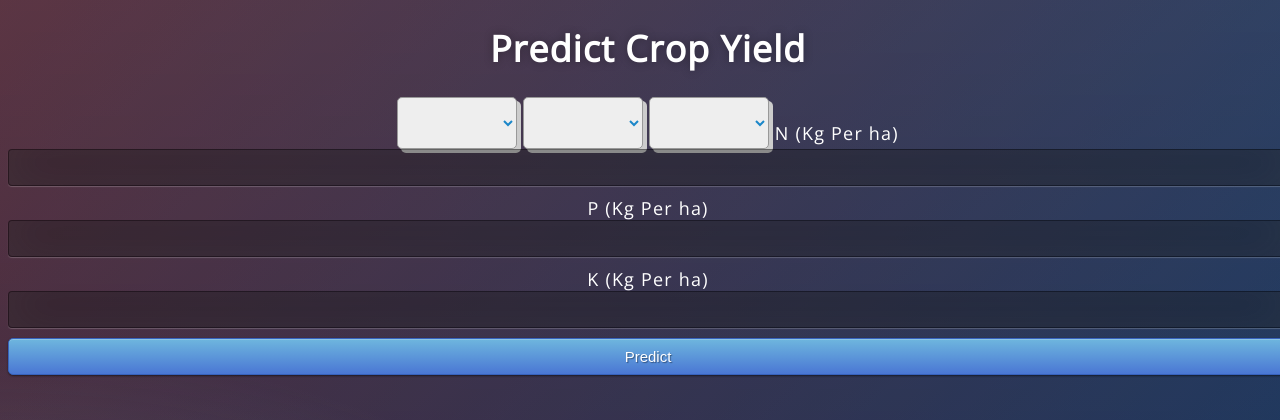
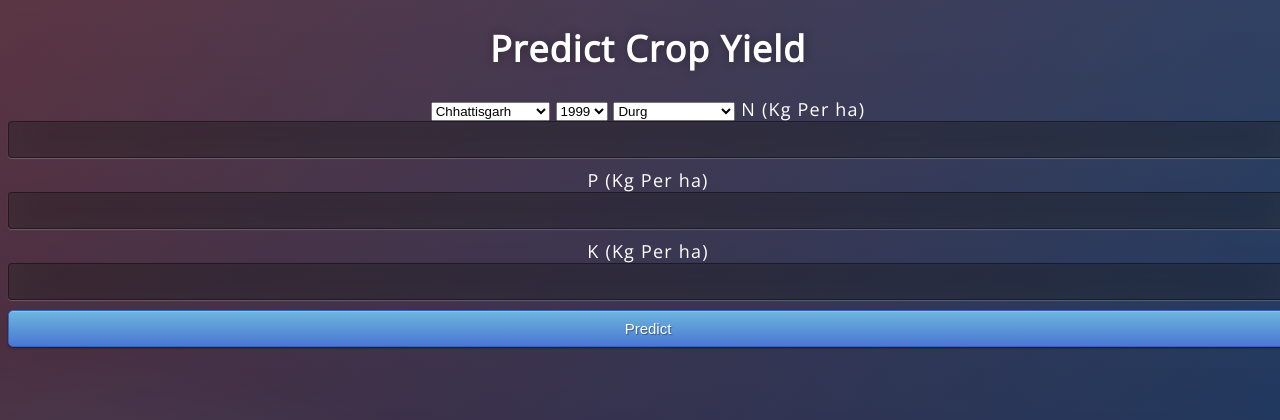
Before and after one commit to chavanshubham/Insight_AI, a Flask app: page / in a window 1280 px wide. Shown: the top 420 px of the page. Run offline with Flask 2, Linux system fonts and the light colour scheme; parts of the project's set-up code (start-up, migrations or seed data) failed here and were passed over.

Commit message:
Update index.html

```diff
--- a/templates/index.html
+++ b/templates/index.html
@@ -19,12 +19,12 @@
      <!-- Main Input For Receiving Query to our ML -->
     <form action="{{ url_for('predict')}}"method="post">
 
-      <select name="state" class="post_status">
+      <select name="state" class="post">
         <option value="14">Chhattisgarh</option>
         <option value="1">Andhra Pradesh</option>
         </select>
 
-    <select name="year" class="post_status">
+    <select name="year" class="post">
       <option value="1999">1999</option>
       <option value="2000">2000</option>
       <option value="2001">2001</option>
@@ -32,7 +32,7 @@
       <option value="2003">2003</option>
       </select>
 
-      <select name="district" class="post_status">
+      <select name="district" class="post">
         <option value="1">Durg</option>
         <option value="3">Raipur</option>
         <option value="4">Bilaspur</option>
```
